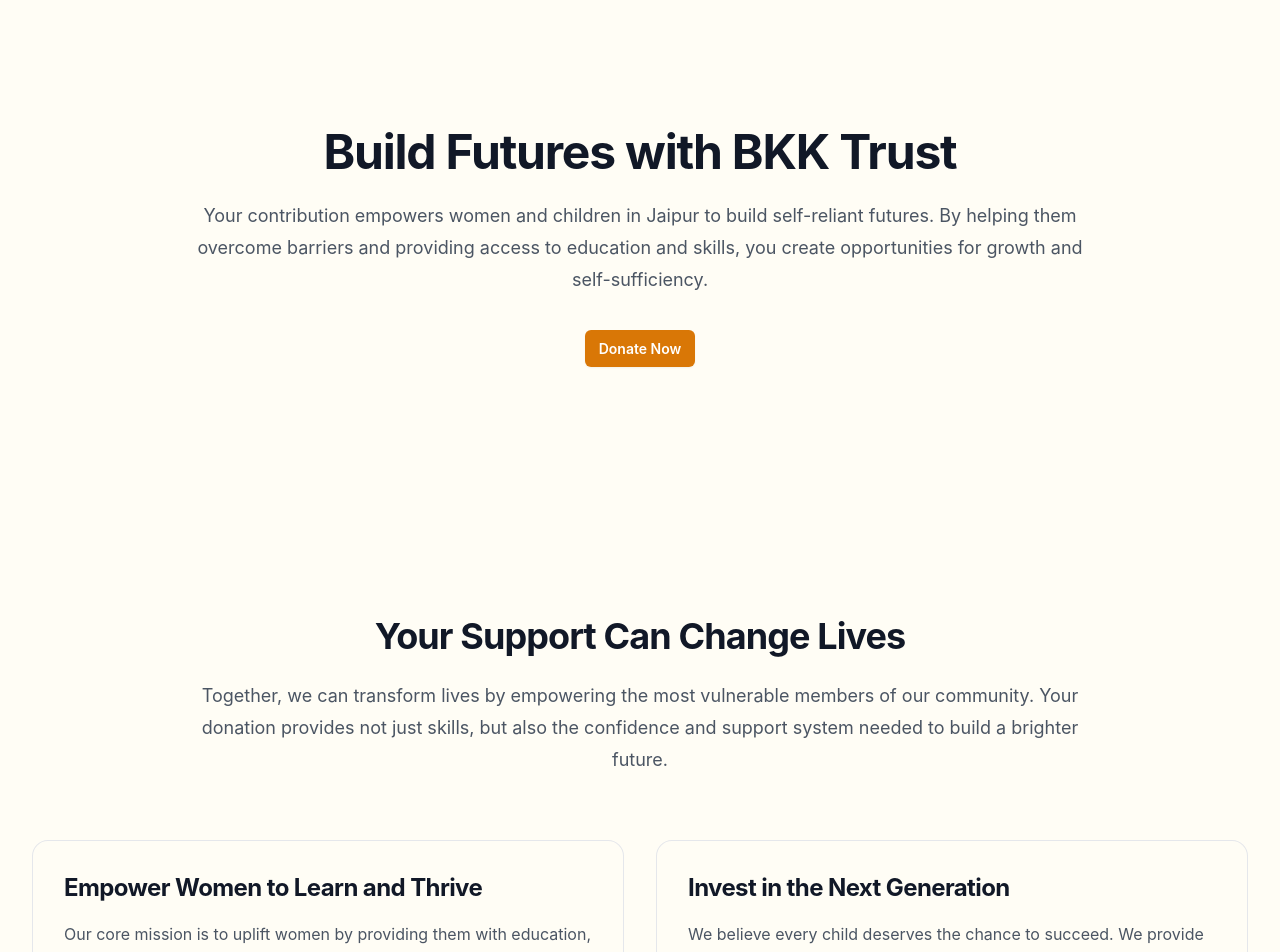
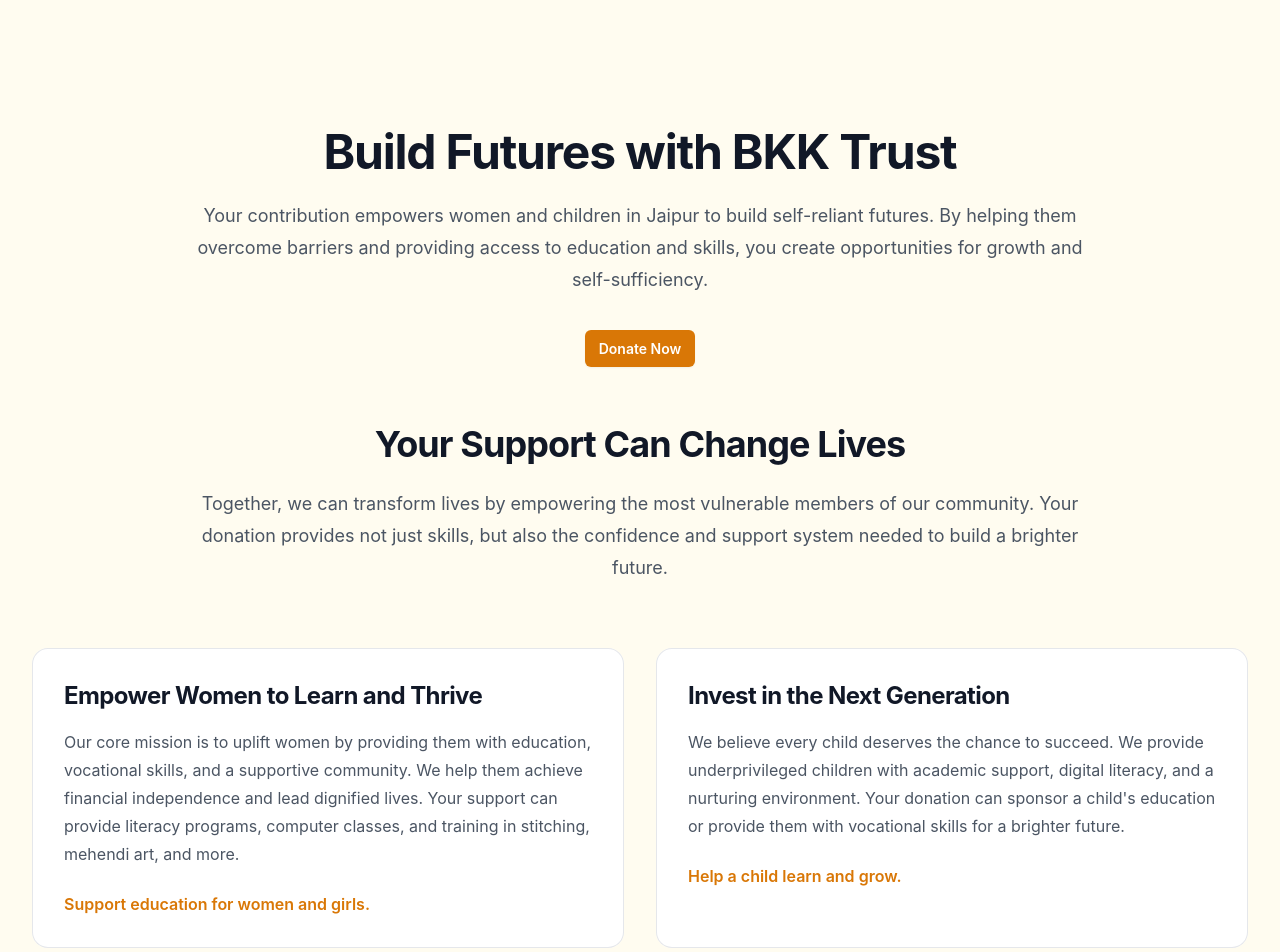
Before and after one commit to s-kothari/bkk-trust, a React (Create React App) app: page /donate in a window 1280 px wide. Shown: the part 80-1032 px from the top of the page. Built offline with nearby package versions, Linux system fonts and the light colour scheme.

Commit message:
Add branch details, improve section background contrast

```diff
--- a/src/DonatePage.tsx
+++ b/src/DonatePage.tsx
@@ -4,10 +4,10 @@
 
 const DonatePage: React.FC = () => {
   return (
-    <div>
+    <div className="bg-amber-50/50 sm:py-32 py-24">
       {/* Hero Section */}
       <div className="relative">
-        <div className="mx-auto max-w-7xl px-6 lg:px-8 py-24 sm:py-32">
+        <div className="mx-auto max-w-7xl px-6 lg:px-8 pb-16">
           <div className="mx-auto max-w-4xl text-center">
             <h1 className="text-3xl font-bold tracking-tight text-gray-900 sm:text-5xl">
               Build Futures with BKK Trust
@@ -31,7 +31,7 @@
       </div>
 
       {/* Programs Overview Section */}
-      <div className="mx-auto max-w-7xl px-6 lg:px-8 py-24 sm:py-32">
+      <div className="mx-auto max-w-7xl px-6 lg:px-8">
         <div className="mx-auto max-w-4xl text-center">
           <h2 className="text-3xl font-bold tracking-tight text-gray-900 sm:text-4xl">
             Your Support Can Change Lives
@@ -46,7 +46,7 @@
 
         <div className="mt-16 grid grid-cols-1 gap-y-16 lg:grid-cols-2 lg:gap-x-8">
           {/* Women's Empowerment */}
-          <div className="rounded-2xl p-8 ring-1 ring-inset ring-gray-200">
+          <div className="rounded-2xl p-8 ring-1 ring-inset ring-gray-200 bg-white">
             <h3 className="text-2xl font-bold tracking-tight text-gray-900">
               Empower Women to Learn and Thrive
             </h3>
@@ -63,7 +63,7 @@
           </div>
 
           {/* Children's Future */}
-          <div className="rounded-2xl p-8 ring-1 ring-inset ring-gray-200">
+          <div className="rounded-2xl p-8 ring-1 ring-inset ring-gray-200 bg-white">
             <h3 className="text-2xl font-bold tracking-tight text-gray-900">
               Invest in the Next Generation
             </h3>
@@ -105,7 +105,7 @@
             </p>
           </div>
 
-          <div className="mt-16 p-8 rounded-lg shadow-md">
+          <div className="mt-16 p-8 rounded-lg shadow-md bg-white">
             <h3 className="text-2xl font-bold tracking-tight text-gray-900 text-center">
               Bank Transfer Details
             </h3>
@@ -148,7 +148,8 @@
                 <div className="flex flex-col items-start justify-between py-4 sm:flex-row sm:items-center">
                   <dt className="font-medium text-gray-900">Branch</dt>
                   <dd className="font-medium text-gray-700 sm:text-right">
-                    D-24, Durlabh Niwas, C-Scheme, Jaipur 302001
+                    D-24, Durlabh Niwas, C-Scheme, Jaipur 302001, Rajasthan,
+                    India
                   </dd>
                 </div>
               </dl>
```
